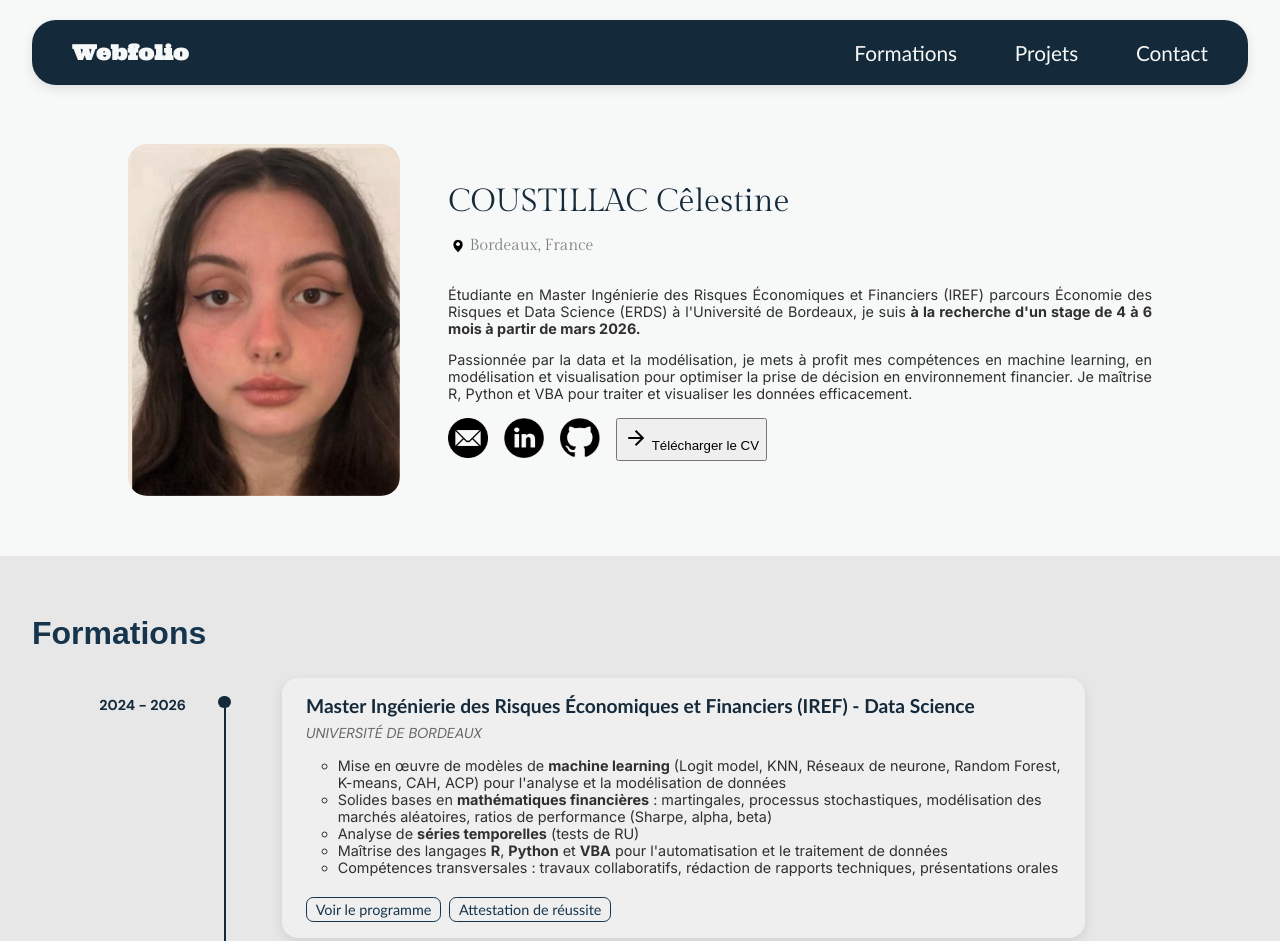
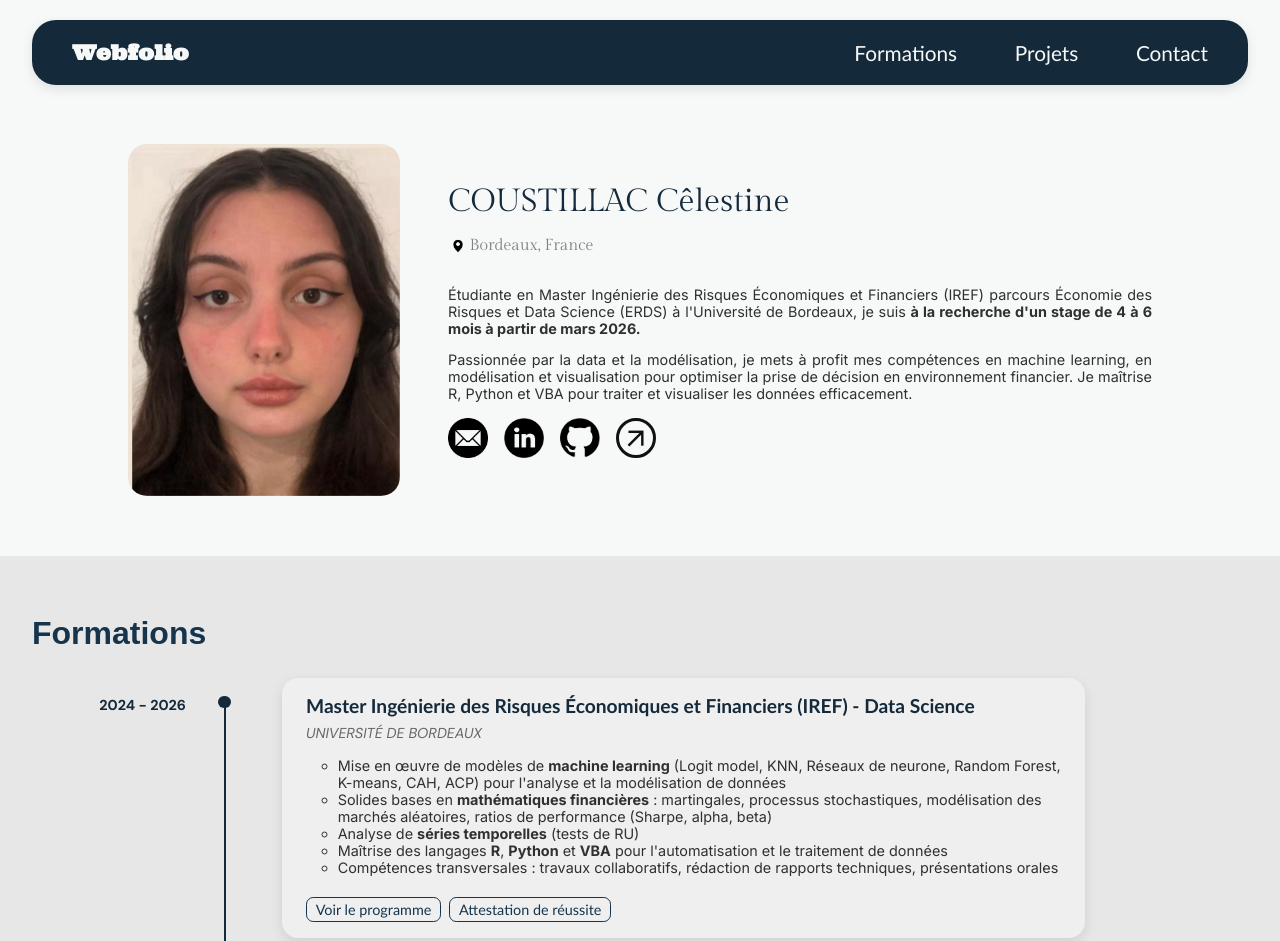
Before and after one commit to celestine-cstl/webfolio, a plain HTML site: page index.html in a window 1280 px wide. Shown: the top 941 px of the page. Drawn offline with nearby package versions, Linux system fonts and the light colour scheme; a web font is replaced by a local one.

Commit message:
Update style.css

```diff
--- a/style.css
+++ b/style.css
@@ -124,6 +124,55 @@ header li:not(#Webfolio) {
 }
 #contact img:hover {
   transform: scale(1.1);
+}
+.CV {
+  position: relative;
+  height: 40px;
+  width: 40px;
+  color: #111;
+  border-radius: 50%;
+  margin: 0;
+  background: none;
+  cursor: pointer;
+  border: 3px solid #111;
+  transform: rotate(-45deg);
+  overflow: hidden;
+  transition: all 0.3s ease;
+  display: flex;
+  align-items: center;
+  justify-content: center;
+  font-family: "Calibri", sans-serif;
+  font-size: 1em;
+  white-space: nowrap;
+  padding: 0;
+}
+.CV .icon {
+  font-size: 2em;
+  transition: opacity 0.2s;
+}
+.CV .text {
+  opacity: 0;
+  position: absolute;
+  left: 50%;
+  top: 50%;
+  transform: translate(-50%, -50%);
+  transition: opacity 0.3s;
+  color: white;
+  pointer-events: none;
+}
+.CV:hover {
+  width: 8em;
+  border-radius: 2em;
+  background: #111;
+  color: #f7f8f8;
+  transform: rotate(0deg);
+  padding: 0 1em;
+}
+.CV:hover .icon {
+  opacity: 0;
+}
+.CV:hover .text {
+  opacity: 1;
 }
 
 
```
